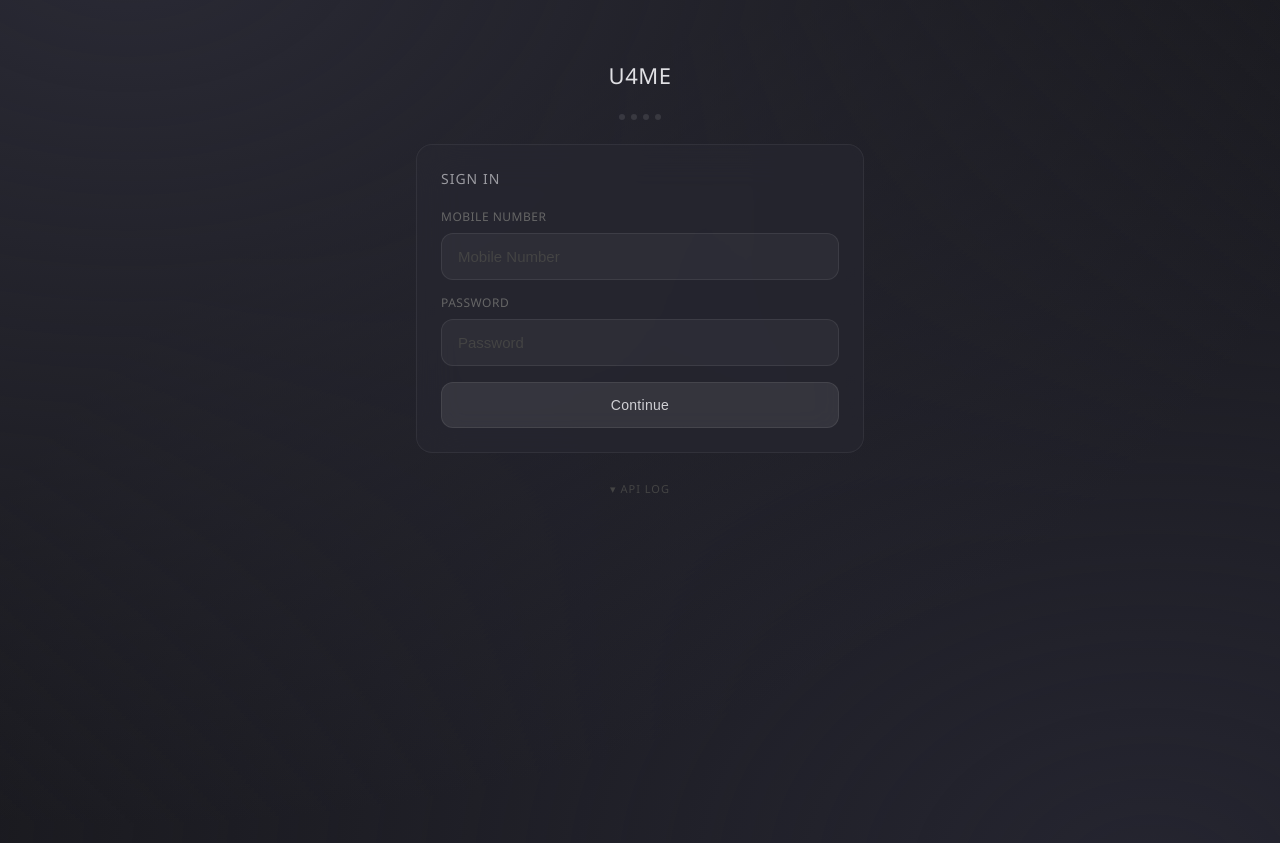
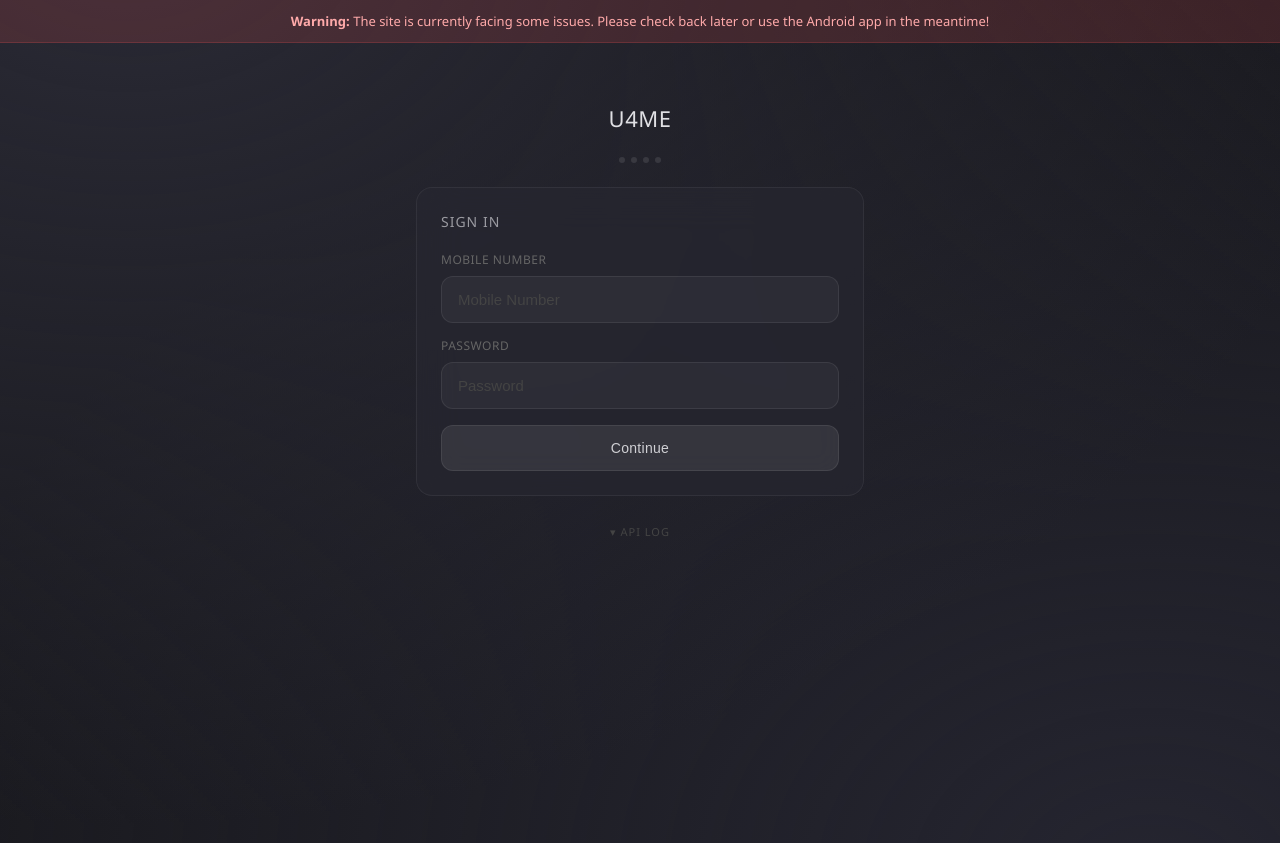
Before and after one commit to SAM0-0/U4ME, a plain HTML site: page docs/index.html in a window 1280 px wide. Before the commit the page ends 800 px from the top, so only its background shows below. Drawn offline with Linux system fonts and the light colour scheme.

Commit message:
docs: Update GitHub pages URL and add warning banner to web app

```diff
--- a/docs/index.html
+++ b/docs/index.html
@@ -92,6 +92,10 @@ input::placeholder{color:#444}
 </style>
 </head>
 <body>
+
+<div style="background:rgba(255,80,80,0.15);color:#ffaaaa;padding:12px;text-align:center;font-size:13px;border-bottom:1px solid rgba(255,80,80,0.2);position:relative;z-index:100;">
+  <strong>Warning:</strong> The site is currently facing some issues. Please check back later or use the Android app in the meantime!
+</div>
 
 <div class="container">
   <div class="header fade-in">
```
Also changed, not shown: 1 other file.
